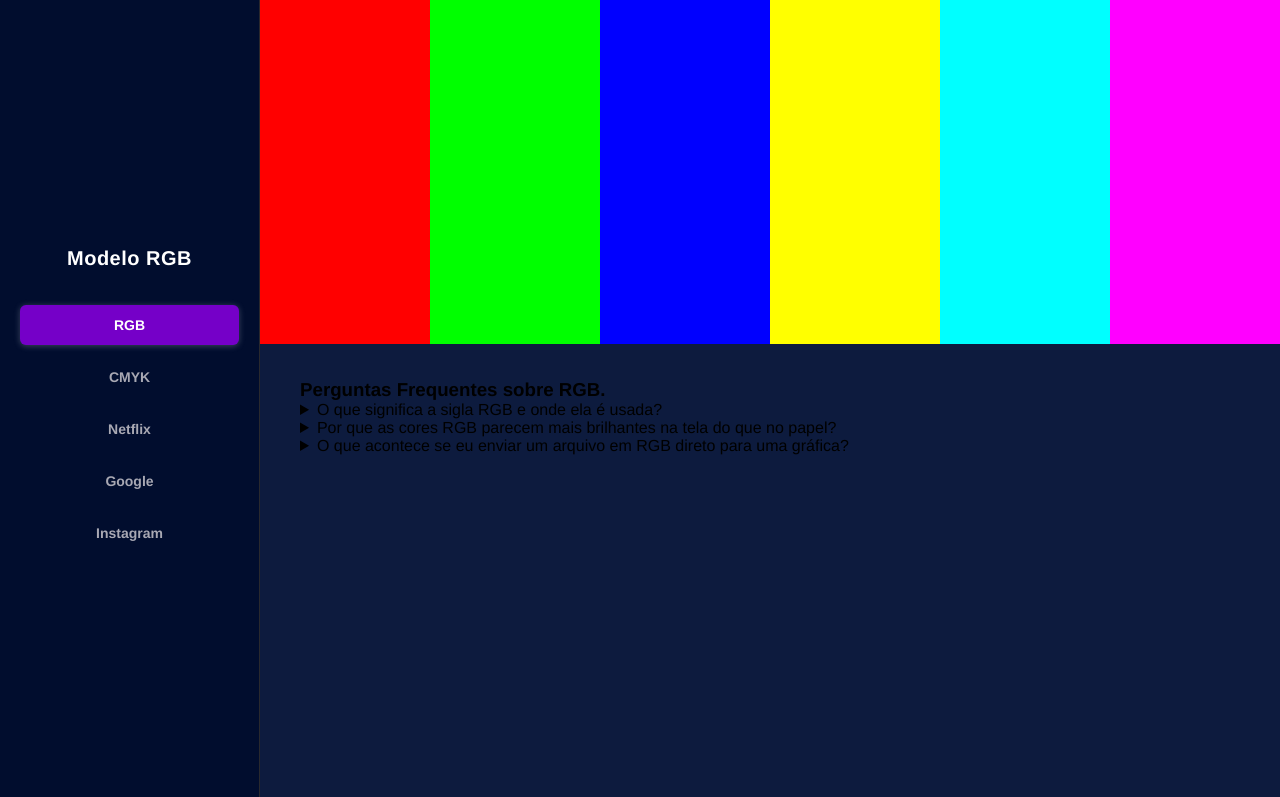
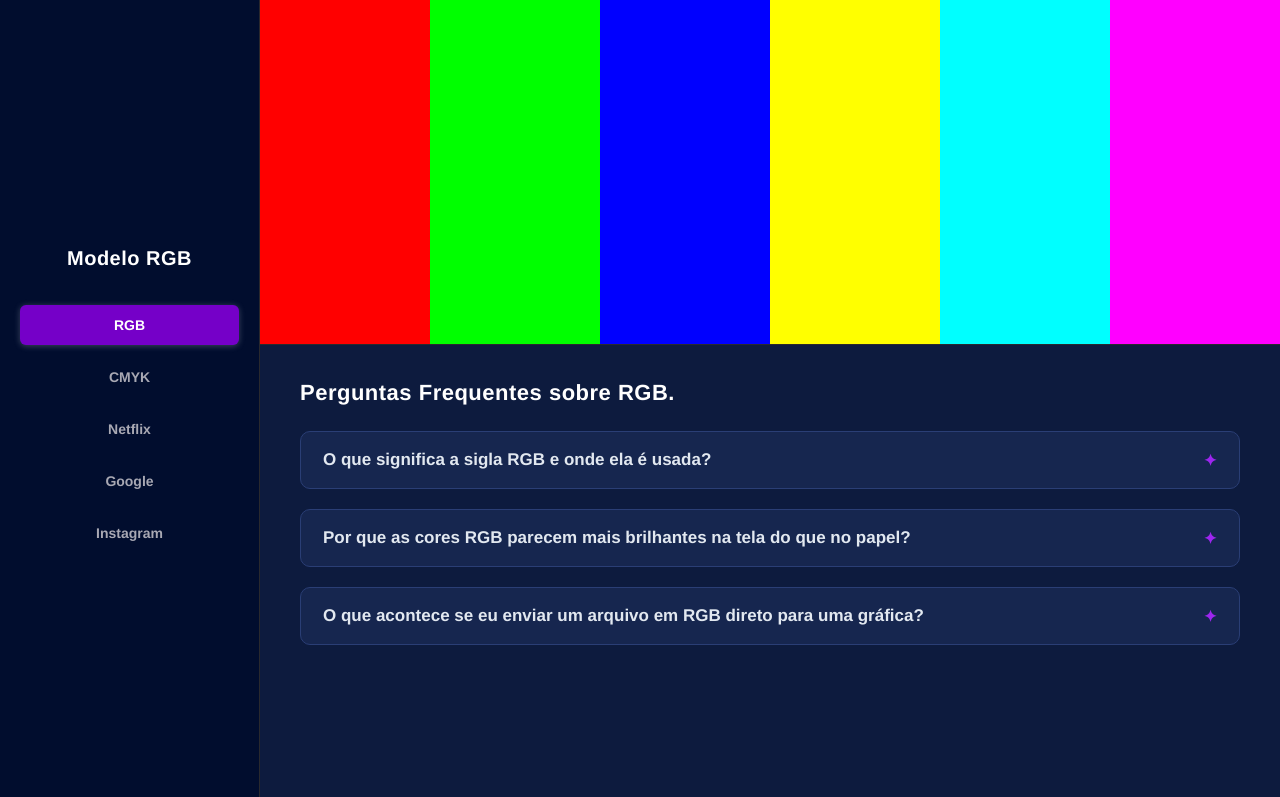
Before and after one commit to SaraCristinaPereira/display, a plain HTML site: page modo_cores/modo-cores.html in a window 1280 px wide. Shown: the top 797 px of the page. Drawn offline with Linux system fonts and the light colour scheme.

Commit message:
ADD: Adicionando configurações novas ás perguntas.

```diff
--- a/modo_cores/css/global.css
+++ b/modo_cores/css/global.css
@@ -8,12 +8,10 @@
     display: flex;
     height: 100vh;
     width: 100%;
-
 }
 
 .color-section__title{
     color:bisque;
-
 }
 
 .color-section__sidebar{
@@ -77,7 +75,6 @@
     transform: scaleX(1.02);
     z-index: 10;
     box-shadow: 0 0 30px rgba(51, 50, 50, 0.3);
-
 }
 
 .color-section__bar span{
@@ -111,5 +108,63 @@
     flex-grow: 1;
     background-color: var(--faq-bg);
     padding: 35px 40px;
-    border: ;
+    border-top: 1px solid var(--ui-border);
+    display: flex;
+    flex-direction: column;
 }
+
+.color-section__faq-title{
+    font-size: 22px;
+    font-weight: 700;
+    color: var(--faq-text-title);
+    margin-bottom: 25px;
+    letter-spacing: 0.5px;
+}
+
+.color-section__faq-item{
+    background-color: var(--faq-card-bg);
+    border: 1px solid var(--faq-border);
+    border-radius: 10px;
+    padding: 18px 22px;
+    margin-bottom: 20px;
+    transition: all 0.3s ease-in-out;
+}
+
+.color-section__faq-item:hover,
+.color-section__faq-item[open]{
+    background-color: var(--faq-card-hover-bg);
+    border-color: var(--faq-border-neon);
+    box-shadow: 0 0 8px var(--faq-border-neon), 0 0 20px rgba(157, 38, 239, 0.3);
+    transform: translateY(-2px);
+}
+
+.color-section__faq-question{
+    font-size: 17px;
+    font-weight: 680;
+    color: var(--faq-text-question);
+    cursor: pointer;
+    list-style: none;
+    display: flex;
+    justify-content: space-between;
+    align-items: center;
+    transition: color 0.2s ease;
+}
+
+.color-section__faq-question::webkit-details-marker{
+    display: none;
+}
+
+.color-section__faq-question::after{
+    content: "✦";
+    font-size: 16px;
+    color: var(--faq-border-neon-glow);
+    transition: transform 0.3s ease, color 0.3s ease;
+}
+
+.color-section__faq{
+
+}
+
+.color-section__faq-answer{
+    color: var(--faq-text-answer);
+}
--- a/modo_cores/modo-cores.html
+++ b/modo_cores/modo-cores.html
@@ -37,7 +37,7 @@
 
             <section class="color-section__faq" aria-labelledby="faq-rgb-title">
 
-                <h3 id="Faq-rgb-title" aria-labelledby="faq-rgb-title">Perguntas Frequentes sobre RGB.</h3>
+                <h3 id="Faq-rgb-title" class="color-section__faq-title">Perguntas Frequentes sobre RGB.</h3>
 
                 <details class="color-section__faq-item">
                     <summary class="color-section__faq-question">O que significa a sigla RGB e onde ela é usada?</summary>
@@ -89,7 +89,7 @@
 
             <section class="color-section__faq" aria-labelledby="faq-cmyk-title">
 
-                <h3 id="Faq-cmyk-title" aria-labelledby="faq-cmyk-title">Perguntas Frequentes sobre CMYK.</h3>
+                <h3 id="Faq-cmyk-title" class="color-section__faq-title">Perguntas Frequentes sobre CMYK.</h3>
 
                 <details class="color-section__faq-item">
                     <summary class="color-section__faq-question">O que significa CMYK e qual é a sua principal aplicação?</summary>
@@ -136,7 +136,7 @@
 
             <section class="color-section__faq" aria-labelledby="faq-netflix-title">
 
-                <h3 id=Faq-netflix-title aria-labelledby="faq-netflix-title">Perguntas Frequentes sobre Netflix.</h3>
+                <h3 id="Faq-netflix-title"  class="color-section__faq-title">Perguntas Frequentes sobre Netflix.</h3>
 
                 <details class="color-section__faq-item">
                     <summary class="color-section__faq-question">Como a tecnologia HDR altera o volume e a precisão das cores nos conteúdos da Netflix?</summary>
@@ -184,7 +184,7 @@
 
             <section class="color-section__faq" aria-labelledby="faq-google-title">
 
-                <h3 id="Faq-google-title" aria-labelledby="faq-google-title">Perguntas Frequentes sobre Google.</h3>
+                <h3 id="Faq-google-title" class="color-section__faq-title">Perguntas Frequentes sobre Google.</h3>
 
                 <details class="color-section__faq-item">
                     <summary class="color-section__faq-question">Por que o Google usa as cores primárias (com exceção do verde) em seu logotipo?</summary>
@@ -235,7 +235,7 @@
 
             <section class="color-section__faq" aria-labelledby="faq-instagram-title">
 
-                <h3 id="faq-instagram-title" class="color-section__faq-title"></h3>
+                <h3 id="faq-instagram-title" class="color-section__faq-title">Perguntas Frequentes sobre Instagram.</h3>
 
                 <details class="color-section__faq-item">
                     <summary class="color-section__faq-question">Por que as fotos perdem a saturação ou mudam de cor ao serem postadas no Instagram?</summary>
```
